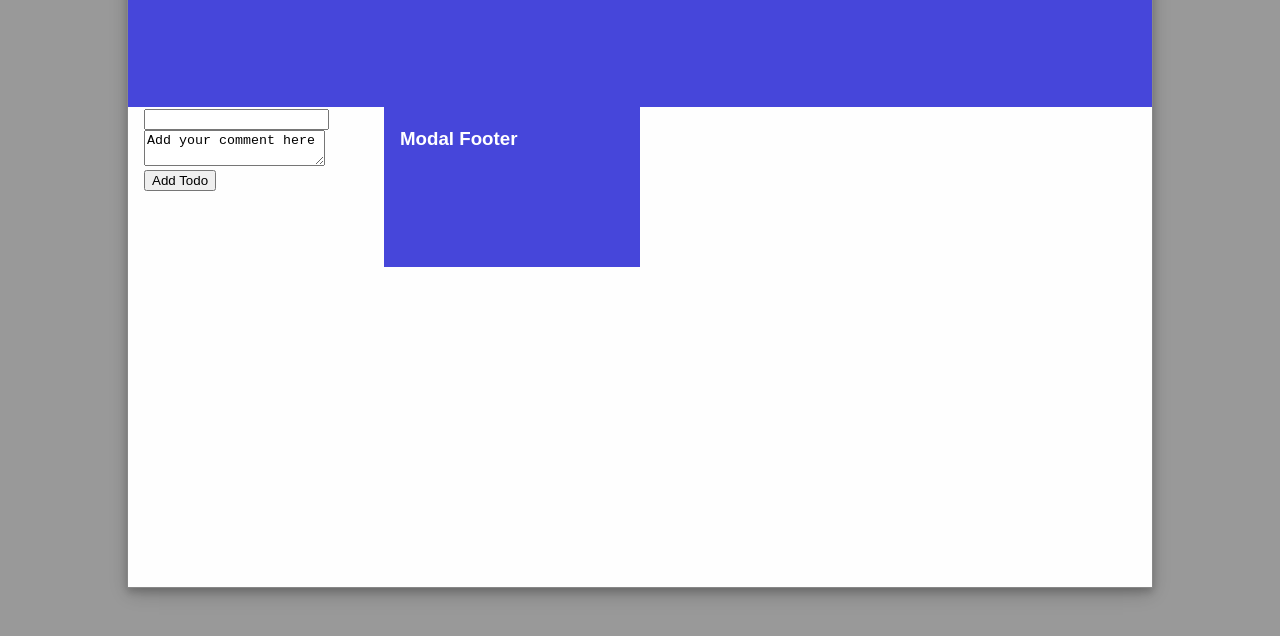
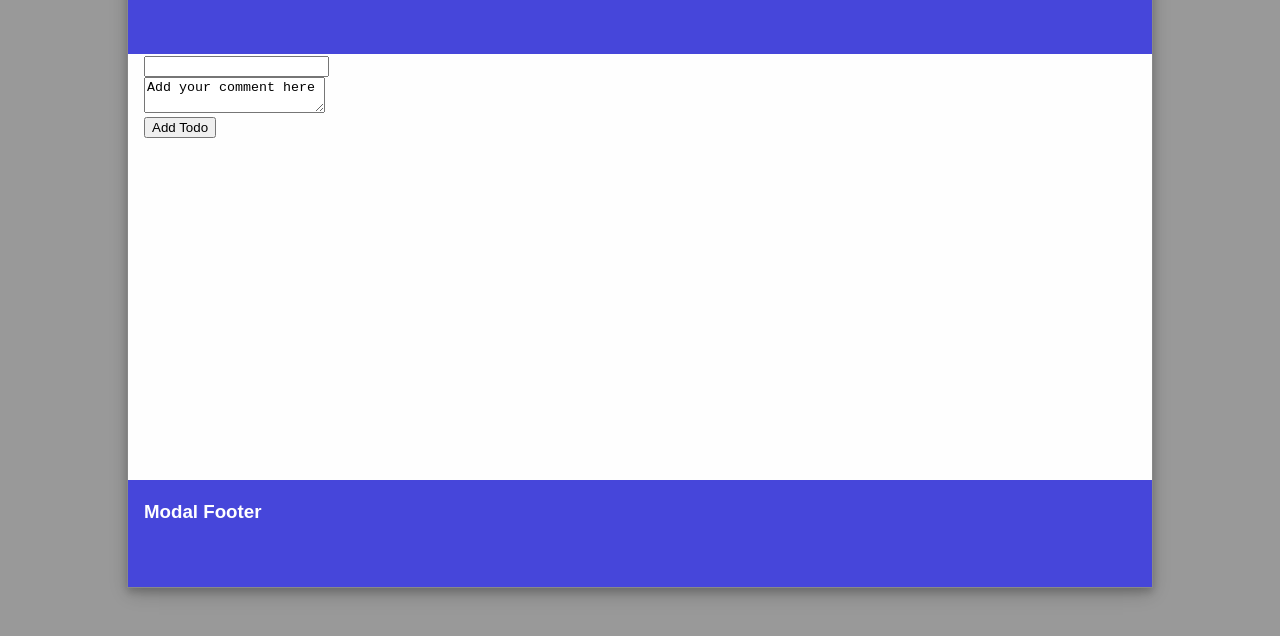
Before and after one commit to muratcan-yuksel/To-do-list, a plain HTML site: page index.html in a window 1280 px wide. Both pictures are taken after a click on the button "Open Modal". Shown: the part 154-790 px from the top of the page. Drawn offline with Linux system fonts and the light colour scheme.

Commit message:
fallback

```diff
--- a/style.css
+++ b/style.css
@@ -22,7 +22,7 @@ body {
   /*position: relative;*/
   display: grid;
   grid-template-columns: repeat(4, 1fr);
-  grid-template-rows: repeat(4, 1fr);
+  grid-template-rows: repeat(6, 1fr);
   background-color: #fefefe;
   margin: auto;
   padding: 0;
@@ -86,6 +86,8 @@ body {
 }
 
 .modal-footer {
+  grid-row: 6;
+  grid-column: 1/5;
   padding: 2px 16px;
   background-color: rgb(70, 70, 218);
   color: white;
```
